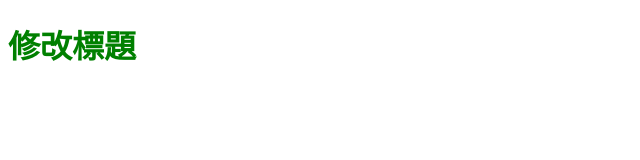
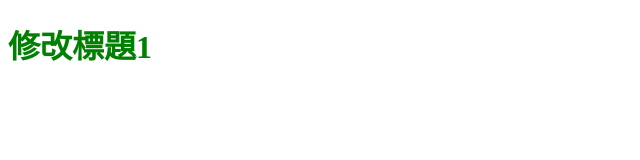
Before and after one commit to soemmaooo/git0809-3, a plain HTML site: page index.html in a window 1280 px wide. Shown: the full height of the page, 0-640 px from the left. Drawn offline with Linux system fonts and the light colour scheme.

Commit message:
修改文字

```diff
--- a/index.html
+++ b/index.html
@@ -7,6 +7,6 @@
     <link rel="stylesheet" href="all.css">
 </head>
 <body>
-    <h1>修改標題</h1>
+    <h1>修改標題1</h1>
 </body>
 </html>
```
